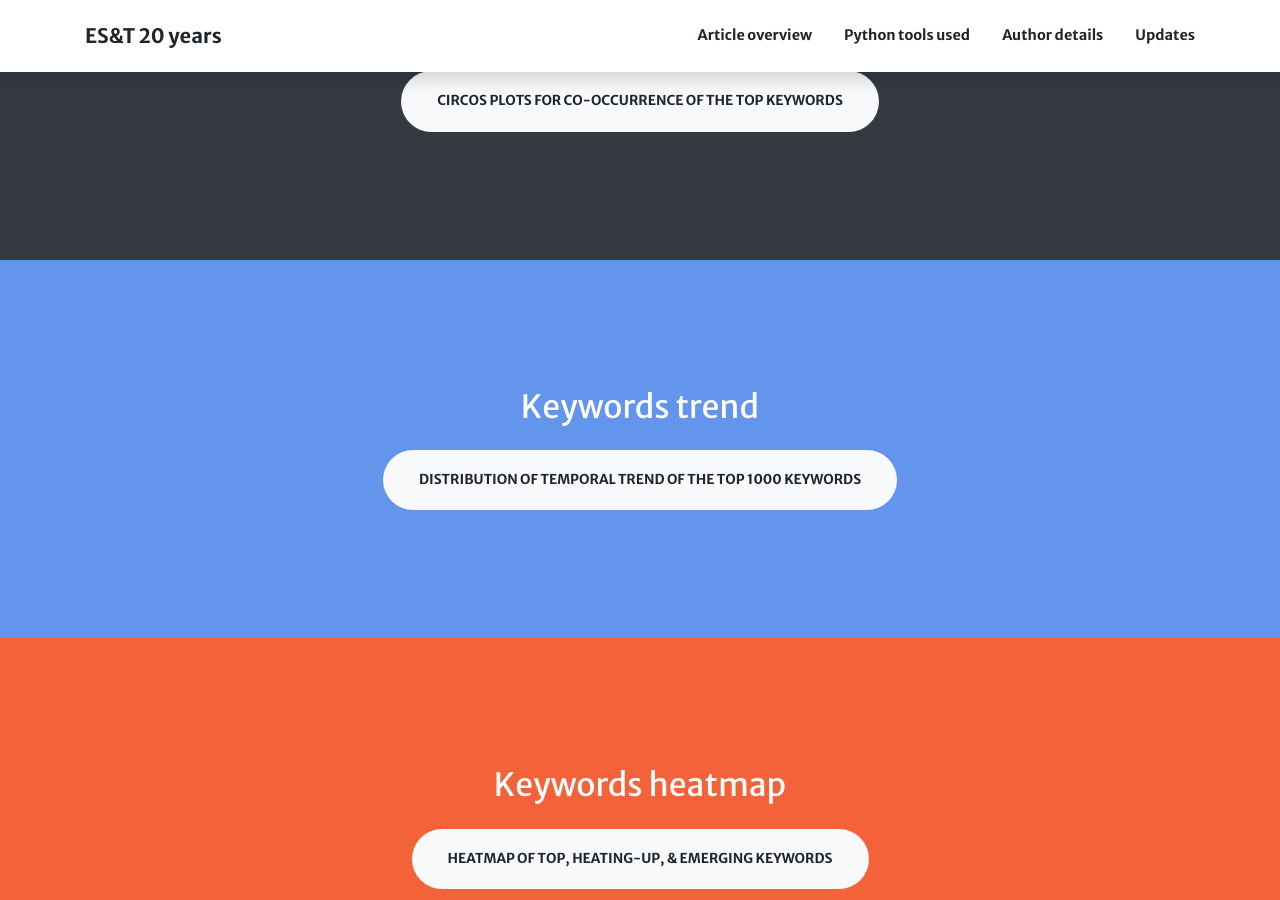
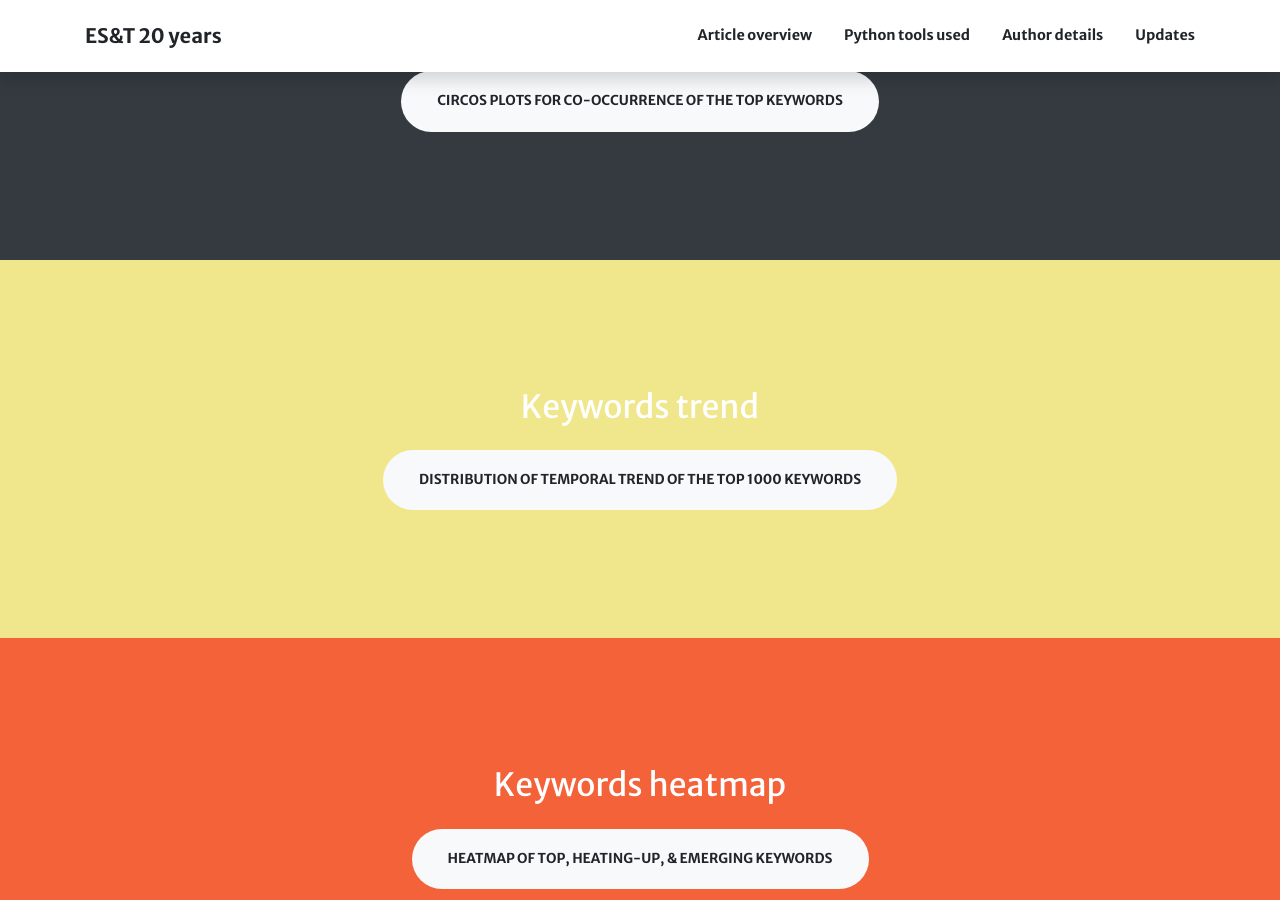
Before and after one commit to starfriend10/EST, a Jekyll site: the page built from index.md, in a window 1280 px wide and 900 px high, scrolled down 1398 px. Built offline with Jekyll 4.4.1, drawn with Linux system fonts in a browser that asks for light colours; nearby versions of some CDN libraries.

Commit message:
Update aside3.html

```diff
--- a/_includes/aside3.html
+++ b/_includes/aside3.html
@@ -1,4 +1,4 @@
-<section id="{{ section.section_id }}" class="page-section3 bg-flowerblue text-white {{ section.background_style }}">
+<section id="{{ section.section_id }}" class="page-section3 bg-khaki text-white {{ section.background_style }}">
   <div class="container text-center">
     <h2 class="mb-4">{{ section.title }}</h2>
     {% include actions.html actions=section.actions %}
```
